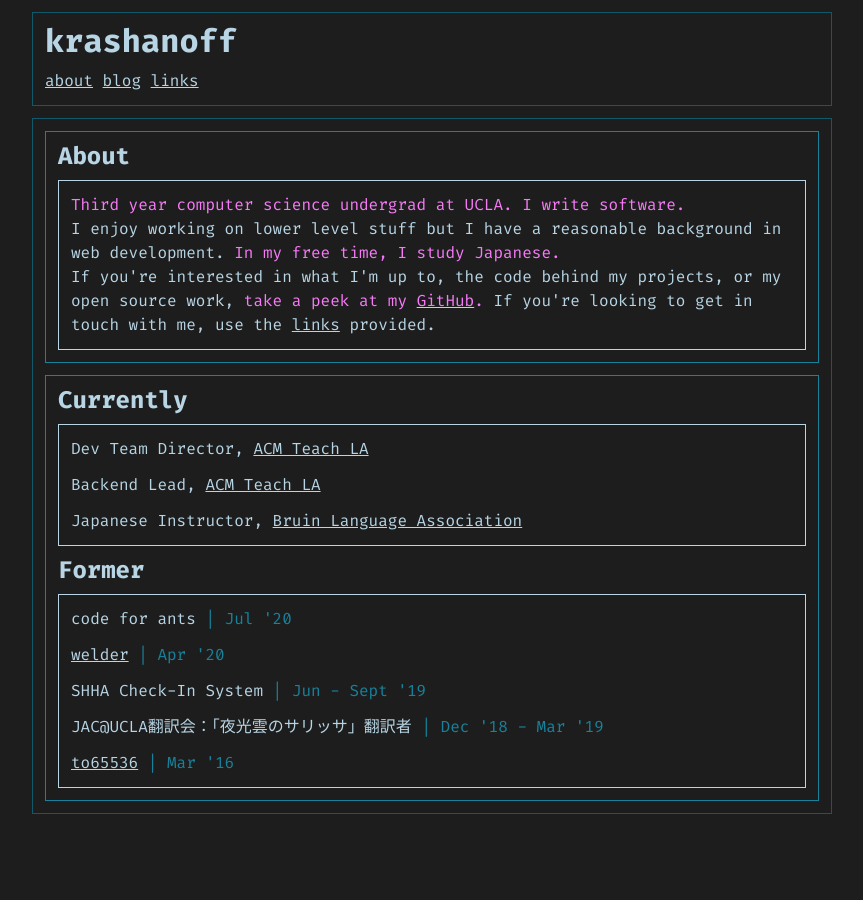
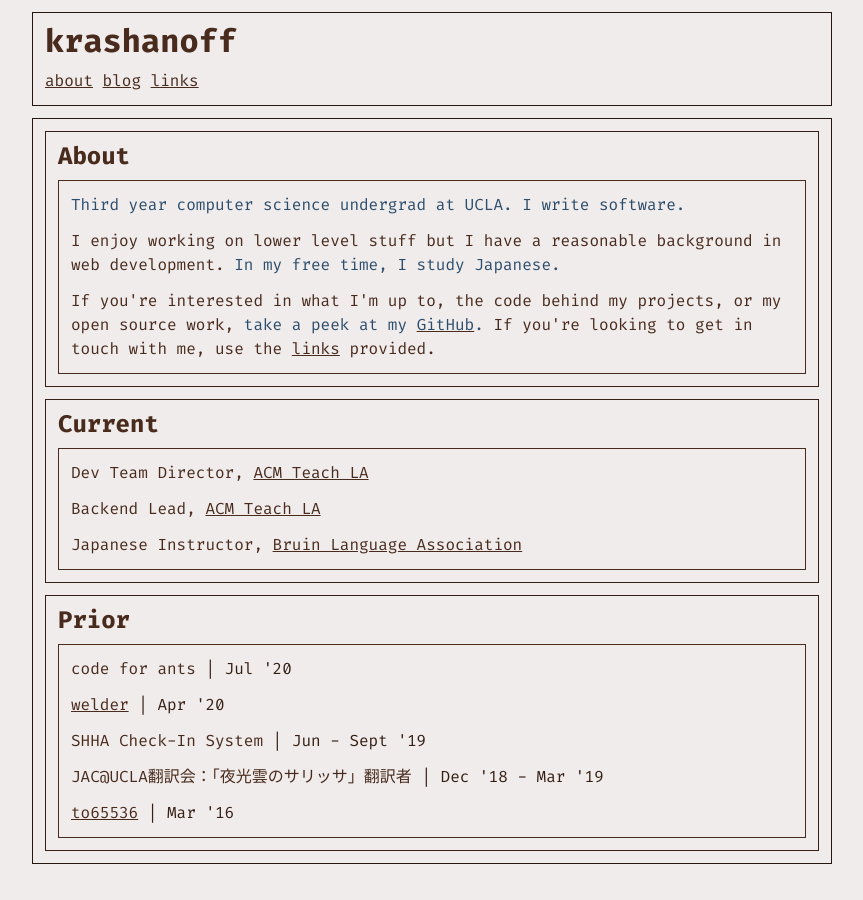
Before and after one commit to krashanoff/whoami, a Jekyll site: the page built from index.html, in a window 1280 px wide. Shown: the whole page, without its empty margins (208-1071 px from the left). Built offline with Jekyll 4.4.1, drawn with Linux system fonts in a browser that asks for light colours.

Commit message:
Brighten things up

```diff
--- a/_layouts/default.html
+++ b/_layouts/default.html
@@ -8,6 +8,7 @@
         <meta name='viewport' content='width=device-width, initial-scale=1.0' />
         <meta name='description' content='レオ・クラショナフ' />
         <link rel='stylesheet' type='text/css' href='{{ site.baseurl }}/base.css'>
+        <link rel='stylesheet' href='https://fonts.googleapis.com/css2?family=Fira+Code:wght@400;700'>
     </head>
 
     <body>
--- a/base.css
+++ b/base.css
@@ -1,23 +1,26 @@
-@import url('https://fonts.googleapis.com/css2?family=Fira+Code:wght@400;700&family=M+PLUS+Rounded+1c&display=swap');
+:root {
+    --fn: 'Fira Code', monospace;
 
-:root {
-    --fn: 'Fira Code', 'M PLUS Rounded 1c', monospace;
+    --bg: #f0eceb;
 
-    --bg: #1d1d1d;
+    --fg: #492b1d;
+    --darkest: #25160f;
+    --darker: #362015;
+    --brighter: #683d29;
+    --brightest: #75452f;
 
-    --fg: #b7d5e4;
-    --darker: #18829c;
-    --darkest: #10596b;
-    --brighter: #64c7f8;
-    --brightest: #e0f5ff;
-
-    --accent: #f77af7;
+    --accent: #2c4d6c;
 
     --div-pad: 0.75rem;
     --border-size: thin;
 
     --default-transition: 0.2s linear;
 }
+
+@media only screen and (max-width: 768px) {
+    :root { --div-pad: .5rem; }
+}
+
 ::selection { background: var(--brighter); color: var(--darkest); }
 ::-moz-selection { background: var(--brighter); color: var(--darkest); }
 
@@ -39,13 +42,10 @@ body {
     color: var(--fg);
 
     font-family: var(--fn);
+    font-display: swap;
 
     line-height: 1.5;
     word-wrap: break-word;
-
-    font-smooth: always;
-    -webkit-font-smoothing: subpixel-antialiased;
-    -moz-osx-font-smoothing: grayscale;
 
     transition: all var(--default-transition);
 }
@@ -85,7 +85,3 @@ blockquote {
     color: var(--brighter);
     margin: 0 var(--div-pad);
 }
-
-@media only screen and (max-width: 768px) {
-    :root { --div-pad: .5rem; }
-}
--- a/index.html
+++ b/index.html
@@ -7,16 +7,18 @@ layout: default
     <div>
         <p>
             <span class='accent'>Third year computer science undergrad at UCLA. I write software.</span>
-            <br />
+        </p>
+        <p>
             I enjoy working on lower level stuff but I have a reasonable background in web development. <span class='accent'>In my free time, I study Japanese.</span>
-            <br />
+        </p>
+        <p>
             If you're interested in what I'm up to, the code behind my projects, or my open source work, <span class='accent'>take a peek at my <a href='https://github.com/krashanoff' rel='noopener noreferrer' target='_blank'>GitHub</a>.</span> If you're looking to get in touch with me, use the <a href='{{ site.baseurl }}/links'>links</a> provided.
         </p>
     </div>
 </div>
 
 <div>
-    <h2>Currently</h2>
+    <h2>Current</h2>
     <div>
         <ul>
             {% for p in site.data.current %}
@@ -24,8 +26,10 @@ layout: default
             {% endfor %}
         </ul>
     </div>
+</div>
 
-    <h2>Former</h2>
+<div>
+    <h2>Prior</h2>
     <div>
         <ul>
             {% for p in site.data.past %}
```
